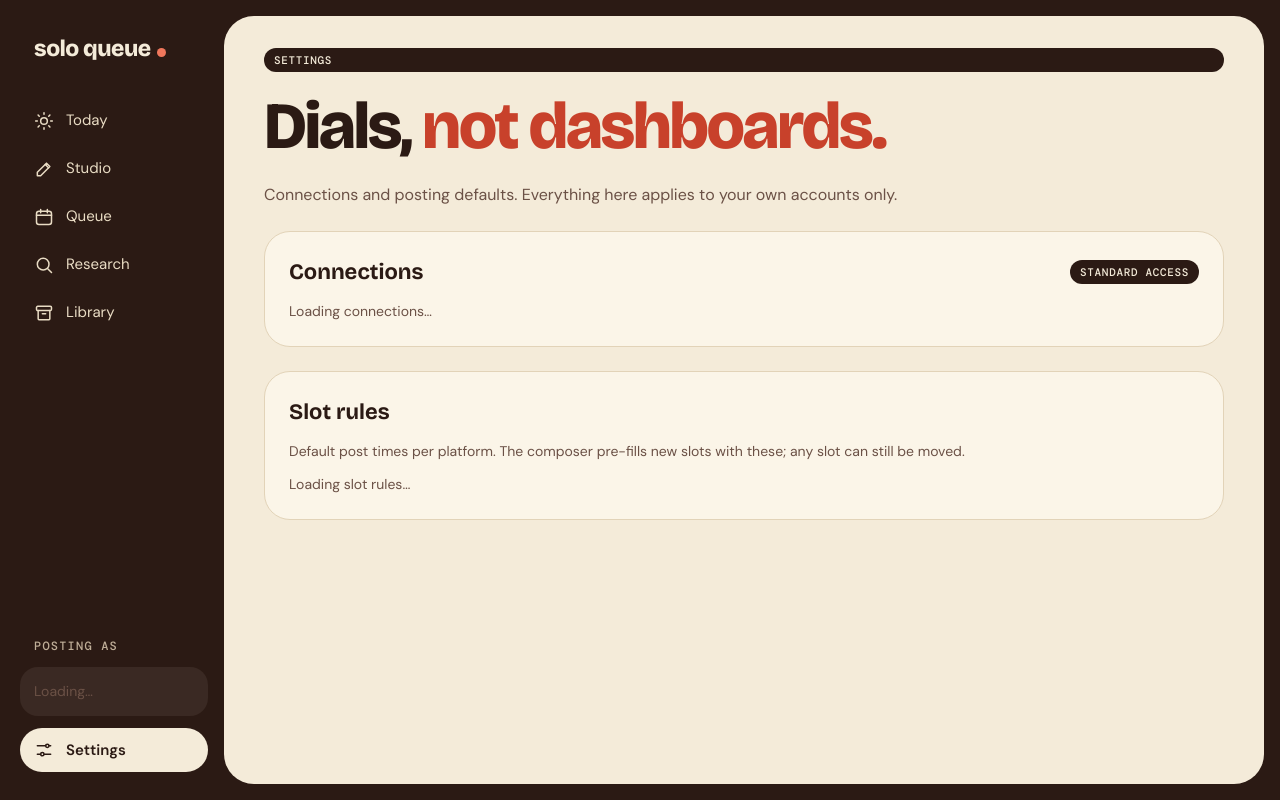
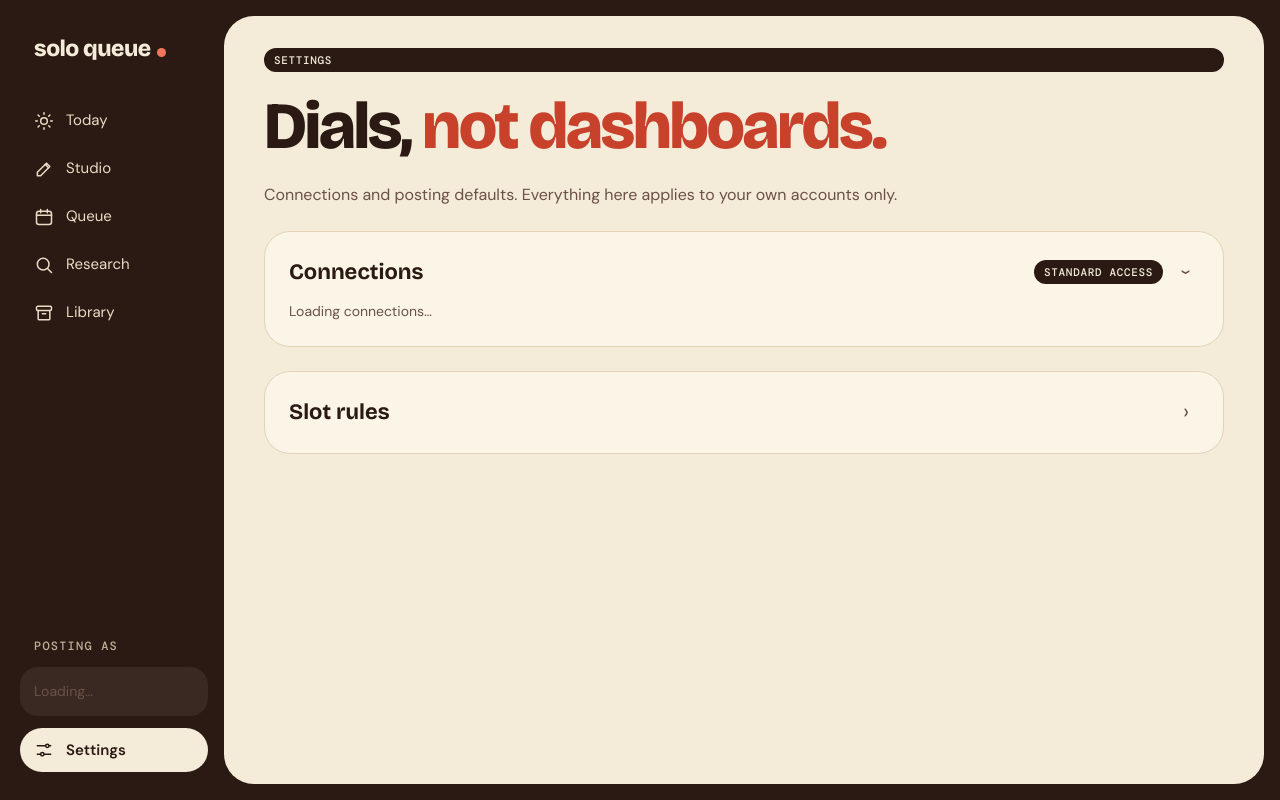
Before and after one commit to rahulkolli98/solo-queue, a Next.js app: page /settings in a window 1280 px wide. Built offline with nearby package versions, Linux system fonts and the light colour scheme; no server answers.

Commit message:
Settings: collapsible sections (connections open, slot rules collapsed)

```diff
--- a/src/app/globals.css
+++ b/src/app/globals.css
@@ -183,6 +183,40 @@ body {
 .sq-form-row label {
   font-size: 14px;
   min-width: 140px;
+}
+
+.sq-collapse-btn {
+  all: unset;
+  display: flex;
+  align-items: center;
+  gap: var(--space-10);
+  width: 100%;
+  box-sizing: border-box;
+  cursor: pointer;
+}
+
+.sq-collapse-btn:focus-visible {
+  outline: 1.5px solid var(--color-line);
+  outline-offset: 4px;
+  border-radius: var(--rounded-md);
+}
+
+.sq-chevron {
+  display: inline-flex;
+  align-items: center;
+  justify-content: center;
+  width: 26px;
+  height: 26px;
+  font-size: 22px;
+  line-height: 1;
+  color: var(--color-muted-on-surface);
+  transform: rotate(0deg);
+  transition: transform 0.15s ease;
+  flex-shrink: 0;
+}
+
+.sq-chevron[data-open="true"] {
+  transform: rotate(90deg);
 }
 
 .sq-eyebrow {
--- a/src/app/settings/page.tsx
+++ b/src/app/settings/page.tsx
@@ -1,4 +1,5 @@
 import { Suspense } from "react";
+import CollapsibleSection from "@/components/features/CollapsibleSection";
 import ConnectionsPanel from "@/components/features/ConnectionsPanel";
 import SlotRulesForm from "@/components/features/SlotRulesForm";
 import { ERROR_COPY } from "@/lib/connectionErrors";
@@ -44,28 +45,24 @@ export default async function SettingsPage({
         </div>
       )}
 
-      <section className="sq-card" aria-label="Connections">
-        <div className="sq-card-h">
-          <h2 className="sq-card-title">Connections</h2>
-          <span className="sq-tag" style={{ marginLeft: "auto" }}>
-            Standard Access
-          </span>
-        </div>
+      <CollapsibleSection
+        title="Connections"
+        tag="Standard Access"
+        label="Connections"
+        defaultOpen
+      >
         <Suspense fallback={<p className="sq-muted">Loading connections…</p>}>
           <ConnectionsPanel />
         </Suspense>
-      </section>
+      </CollapsibleSection>
 
-      <section className="sq-card" aria-label="Slot rules">
-        <div className="sq-card-h">
-          <h2 className="sq-card-title">Slot rules</h2>
-        </div>
+      <CollapsibleSection title="Slot rules" label="Slot rules">
         <p className="sq-muted" style={{ margin: 0 }}>
           Default post times per platform. The composer pre-fills new slots
           with these; any slot can still be moved.
         </p>
         <SlotRulesForm />
-      </section>
+      </CollapsibleSection>
     </>
   );
 }
--- /dev/null
+++ b/src/components/features/CollapsibleSection.tsx
@@ -0,0 +1,46 @@
+"use client";
+
+import { useState, type ReactNode } from "react";
+
+/**
+ * Card-styled collapsible section. Header is always visible (title + tag +
+ * chevron); body mounts only when open.
+ */
+export default function CollapsibleSection({
+  title,
+  tag,
+  defaultOpen = false,
+  label,
+  children,
+}: {
+  title: string;
+  tag?: string;
+  defaultOpen?: boolean;
+  label: string;
+  children: ReactNode;
+}) {
+  const [open, setOpen] = useState(defaultOpen);
+  return (
+    <section className="sq-card" aria-label={label}>
+      <button
+        type="button"
+        className="sq-collapse-btn"
+        aria-expanded={open}
+        onClick={() => setOpen((v) => !v)}
+      >
+        <span className="sq-card-h" style={{ flexGrow: 1 }}>
+          <h2 className="sq-card-title">{title}</h2>
+          {tag && (
+            <span className="sq-tag" style={{ marginLeft: "auto" }}>
+              {tag}
+            </span>
+          )}
+        </span>
+        <span className="sq-chevron" data-open={open} aria-hidden="true">
+          ›
+        </span>
+      </button>
+      {open && <>{children}</>}
+    </section>
+  );
+}
```
